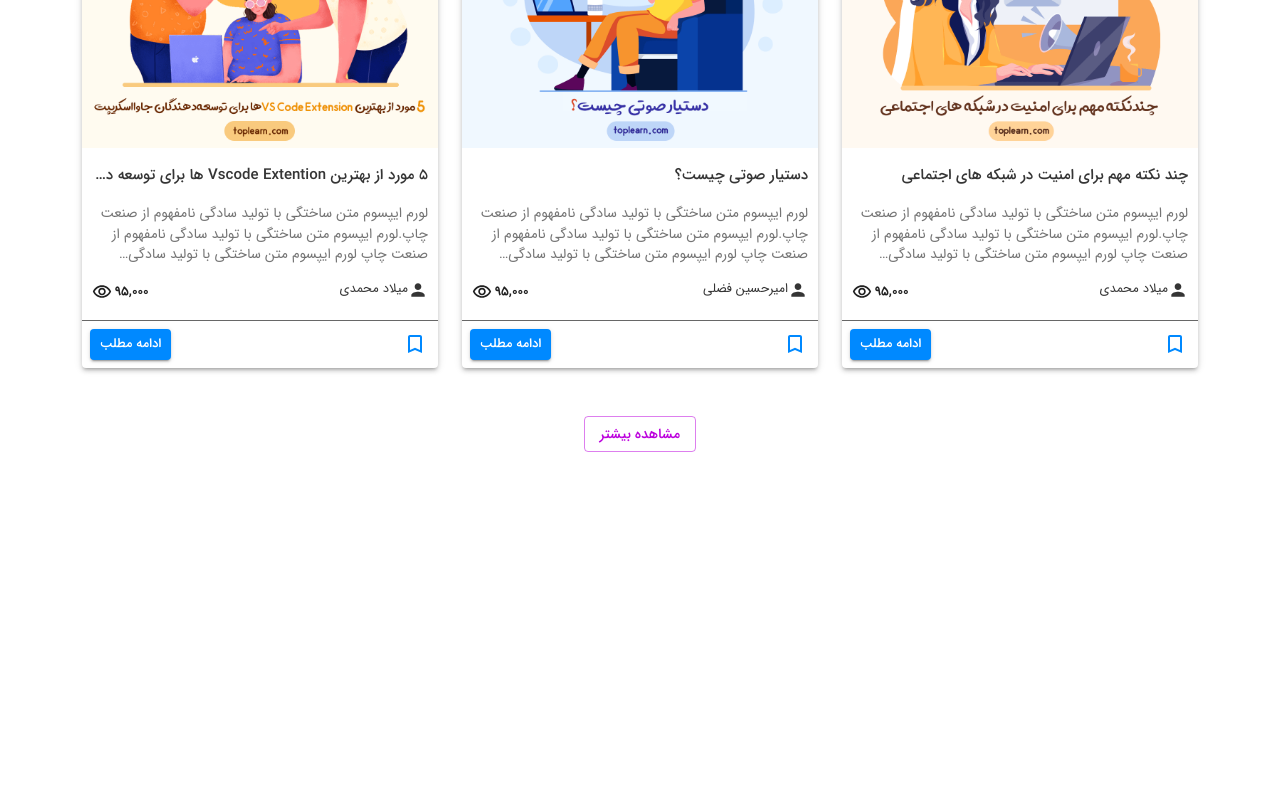
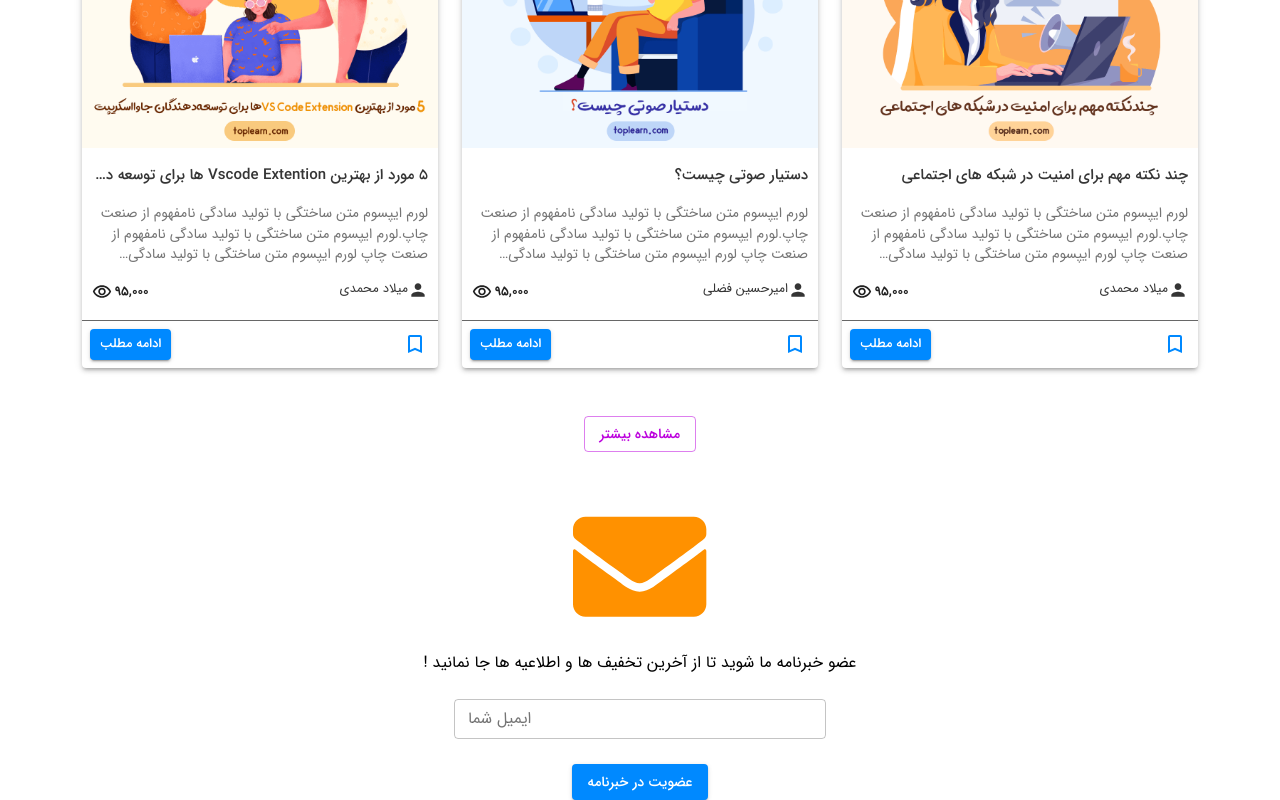
Before and after one commit to amirhossein-fzl/vlf-next-1, a Next.js app: page / in a window 1280 px wide. Shown: the part 3462-4262 px from the top of the page. Before the commit the page ends 3914 px from the top, so only its background shows below. Built offline with nearby package versions, Linux system fonts and the light colour scheme; what jss-rtl would draw is missing.

Commit message:
Newsleter section

```diff
--- a/pages/index.js
+++ b/pages/index.js
@@ -1,13 +1,15 @@
+import React, { useState } from 'react';
 import Head from 'next/head';
 import Header from '../components/Header';
 import styles from '../styles/Home.module.scss';
 import Title from '../components/Title';
 import CourseCard from '../components/CourseCard';
 import { Container, Row, Col, } from 'react-bootstrap';
-import { makeStyles, Button, Grid } from '@material-ui/core';
+import { makeStyles, Button, Grid, TextField, } from '@material-ui/core';
 import Image from 'next/image';
 import CategoryCard from '../components/CategoryCard';
 import PostCard from '../components/PostCard';
+import EmailSvg from '../public/svg/EmailSvg';
 import 'bootstrap/dist/css/bootstrap-grid.rtl.min.css';
 
 const useStyles = makeStyles({
@@ -20,10 +22,24 @@ const useStyles = makeStyles({
         smResp: {
             width: '90%',
         }
+    },
+    ni: {
+        width: '100pt',
+        color: '#ff9100',
+    },
+    nlp: {
+        textAlign: 'center',
     }
 });
 
 export default function Home() {
+    const [validEmail, setValidEmail] = useState(false);
+
+    function validateEmail(email) {
+        const re = /^(([^<>()\[\]\\.,;:\s@"]+(\.[^<>()\[\]\\.,;:\s@"]+)*)|(".+"))@((\[[0-9]{1,3}\.[0-9]{1,3}\.[0-9]{1,3}\.[0-9]{1,3}])|(([a-zA-Z\-0-9]+\.)+[a-zA-Z]{2,}))$/;
+        return setValidEmail(!re.test(String(email).toLowerCase()));
+    }
+
     const classes = useStyles();
     let categories = [
         {
@@ -289,7 +305,18 @@ export default function Home() {
                         </Grid>
                     </Container>
                 </>
-
+                <>
+                    <Container>
+                        <Grid className="mt-5" container direction="column" justifyContent="center" alignItems="center">
+                            <EmailSvg className={classes.ni} />
+                            <p className={"mt-3 mb-4 " + classes.nlp}>عضو خبرنامه ما شوید تا از آخرین تخفیف ها و اطلاعیه ها جا نمانید !</p>
+                            <Col lg={4} sm={6} xs={10}>
+                                <TextField error={validEmail} fullWidth id="outlined-basic" type="email" label="ایمیل شما" placeholder="ایمیل خود را اینجا وارد کنید ..." onChange={(e) => validateEmail(e.target.value)} size="small" variant="outlined" />
+                            </Col>
+                            ‌<Button variant="contained" color="primary">عضویت در خبرنامه</Button>
+                        </Grid>
+                    </Container>
+                </>
             </main>
         </>
     );
--- /dev/null
+++ b/public/svg/EmailSvg.js
@@ -0,0 +1,7 @@
+import React from 'react'
+
+export default function EmailSvg(props) {;
+    return (
+        <svg aria-hidden="true" focusable="false" data-prefix="fas" data-icon="envelope" className={'svg-inline--fa fa-envelope fa-w-16 ' + props.className} role="img" xmlns="http://www.w3.org/2000/svg" viewBox="0 0 512 512"><path fill="currentColor" d="M502.3 190.8c3.9-3.1 9.7-.2 9.7 4.7V400c0 26.5-21.5 48-48 48H48c-26.5 0-48-21.5-48-48V195.6c0-5 5.7-7.8 9.7-4.7 22.4 17.4 52.1 39.5 154.1 113.6 21.1 15.4 56.7 47.8 92.2 47.6 35.7.3 72-32.8 92.3-47.6 102-74.1 131.6-96.3 154-113.7zM256 320c23.2.4 56.6-29.2 73.4-41.4 132.7-96.3 142.8-104.7 173.4-128.7 5.8-4.5 9.2-11.5 9.2-18.9v-19c0-26.5-21.5-48-48-48H48C21.5 64 0 85.5 0 112v19c0 7.4 3.4 14.3 9.2 18.9 30.6 23.9 40.7 32.4 173.4 128.7 16.8 12.2 50.2 41.8 73.4 41.4z"></path></svg>
+    )
+}
```
